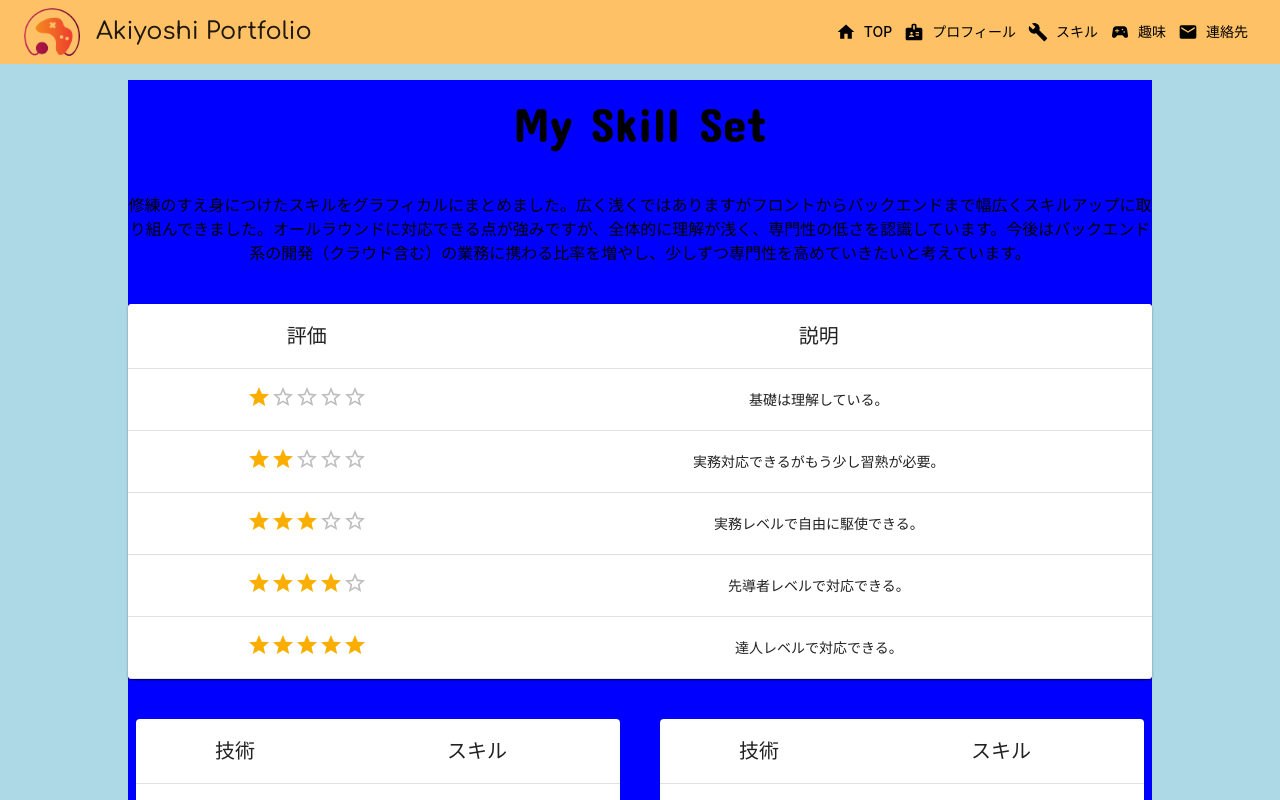
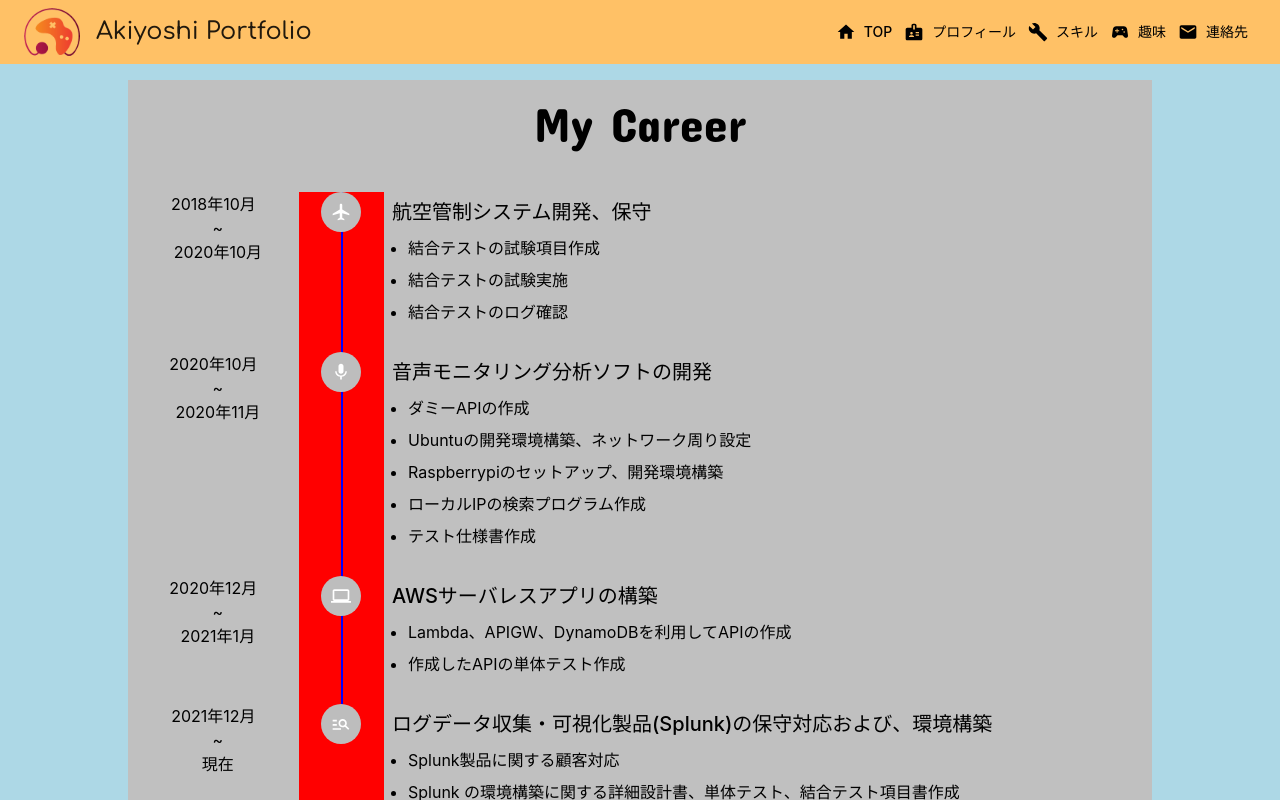
Before and after one commit to Akiyoshi999/portfolio-site, a Next.js app: page /skill in a window 1280 px wide. Shown: the top 800 px of the page. Built offline with nearby package versions, Linux system fonts and the light colour scheme; a web font is replaced by a local one.

Commit message:
経歴ページの雛形作成

```diff
--- /dev/null
+++ b/src/components/data/const/careerItems.js
@@ -0,0 +1,50 @@
+import AirplanemodeActiveIcon from "@mui/icons-material/AirplanemodeActive";
+import MicIcon from "@mui/icons-material/Mic";
+import ComputerIcon from "@mui/icons-material/Computer";
+import ManageSearchIcon from "@mui/icons-material/ManageSearch";
+
+const careers = [
+  {
+    date: { before: "2018-10", after: "2020-10" },
+    icon: <AirplanemodeActiveIcon fontSize="inherit" />,
+    title: "航空管制システム開発、保守",
+    contents: [
+      "結合テストの試験項目作成",
+      "結合テストの試験実施",
+      "結合テストのログ確認",
+    ],
+  },
+  {
+    date: { before: "2020-10", after: "2020-11" },
+    icon: <MicIcon fontSize="inherit" />,
+    title: "音声モニタリング分析ソフトの開発",
+    contents: [
+      "ダミーAPIの作成",
+      "Ubuntuの開発環境構築、ネットワーク周り設定",
+      "Raspberrypiのセットアップ、開発環境構築",
+      "ローカルIPの検索プログラム作成",
+      "テスト仕様書作成",
+    ],
+  },
+  {
+    date: { before: "2020-12", after: "2021-01" },
+    icon: <ComputerIcon fontSize="inherit" />,
+    title: "AWSサーバレスアプリの構築",
+    contents: [
+      "Lambda、APIGW、DynamoDBを利用してAPIの作成",
+      "作成したAPIの単体テスト作成",
+    ],
+  },
+  {
+    date: { before: "2021-12", after: "" },
+    icon: <ManageSearchIcon fontSize="inherit" />,
+    title: "ログデータ収集・可視化製品(Splunk)の保守対応および、環境構築",
+    contents: [
+      "Splunk製品に関する顧客対応",
+      "Splunk の環境構築に関する詳細設計書、単体テスト、結合テスト項目書作成",
+      "Splunk環境の構築、単体テスト、結合テスト試験実施",
+    ],
+  },
+];
+
+export { careers };
--- /dev/null
+++ b/src/components/layout/Skill/SkillCareer.jsx
@@ -0,0 +1,28 @@
+import { Typography } from "@mui/material";
+import { Box } from "@mui/system";
+import { careers } from "../../data/const/careerItems";
+import CareerItem from "../../ui/Career/CareerItem";
+import SectionBox from "../../ui/Section/SectionBox";
+import SectionTitle from "../../ui/Section/SectionTitle";
+
+const SkillCareer = () => {
+  return (
+    <SectionBox id="skill-career" backgroundColor="silver">
+      <Box textAlign="center">
+        <SectionTitle>My Career</SectionTitle>
+        <Typography variant="body"></Typography>
+      </Box>
+      {careers.map((career, ind) => {
+        return (
+          <CareerItem
+            career={career}
+            lastChildFlg={careers.length - 1 !== ind}
+            key={career.title}
+          />
+        );
+      })}
+    </SectionBox>
+  );
+};
+
+export default SkillCareer;
--- a/src/components/layout/Skill/SkillSet.jsx
+++ b/src/components/layout/Skill/SkillSet.jsx
@@ -10,16 +10,13 @@ import {
   skillDesc,
   skillDescHead,
 } from "../../data/const/skillItems";
+import SectionBox from "../../ui/Section/SectionBox";
 import SectionTitle from "../../ui/Section/SectionTitle";
 import TableItems from "../../ui/table/TableItems";
 
 const SkillSet = () => {
   return (
-    <Box
-      id="my-skill-set"
-      backgroundColor="blue"
-      sx={{ py: 2, width: "80%", margin: "0 auto" }}
-    >
+    <SectionBox id="my-skill-set" backgroundColor="blue">
       <Box className="skill-desc" textAlign="center">
         <SectionTitle>My Skill Set</SectionTitle>
         <Typography variant="body">
@@ -50,9 +47,8 @@ const SkillSet = () => {
             <TableItems head={cerfHead} body={certification} />
           </Grid>
         </Grid>
-        <br />
       </Box>
-    </Box>
+    </SectionBox>
   );
 };
 
--- a/src/components/pages/Skill.jsx
+++ b/src/components/pages/Skill.jsx
@@ -1,15 +1,5 @@
-import { Paper, Typography, Grid } from "@mui/material";
 import { Box } from "@mui/system";
-import {
-  backendSkills,
-  cerfHead,
-  certification,
-  commonHead,
-  devSkills,
-  frontSkills,
-  skillDesc,
-  skillDescHead,
-} from "../data/const/skillItems";
+import SkillCareer from "../layout/Skill/SkillCareer";
 import SkillSet from "../layout/Skill/SkillSet";
 
 export default function Skill() {
@@ -24,45 +14,8 @@ export default function Skill() {
         pt: 2,
       }}
     >
+      <SkillCareer />
       <SkillSet />
-      {/* <Box
-        id="my-skill-set"
-        backgroundColor="blue"
-        sx={{ py: 2, width: "80%", margin: "0 auto" }}
-      >
-        <Box className="skill-desc" textAlign="center">
-          <SectionTitle>My Skill Set</SectionTitle>
-          <Typography variant="body">
-            修練のすえ身につけたスキルをグラフィカルにまとめました。広く浅くではありますがフロントからバックエンドまで幅広くスキルアップに取り組んできました。オールラウンドに対応できる点が強みですが、全体的に理解が浅く、専門性の低さを認識しています。今後はバックエンド系の開発（クラウド含む）の業務に携わる比率を増やし、少しずつ専門性を高めていきたいと考えています。
-          </Typography>
-          <Box
-            mt={5}
-            component={Paper}
-            // sx={{ width: "80%", margin: "0 auto" }}
-            // alignItems="center"
-          >
-            <TableItems head={skillDescHead} body={skillDesc} />
-          </Box>
-          <Grid container rowSpacing={5} columnSpacing={5} px={1} py={5}>
-            <Grid xs={12} md={6} item>
-              <TableItems head={commonHead} body={frontSkills} />
-            </Grid>
-            <Grid xs={12} md={6} item>
-              <TableItems head={commonHead} body={frontSkills} />
-            </Grid>
-            <Grid xs={12} md={6} item>
-              <TableItems head={commonHead} body={backendSkills} />
-            </Grid>
-            <Grid xs={12} md={6} item>
-              <TableItems head={commonHead} body={devSkills} />
-            </Grid>
-            <Grid xs={12} md item>
-              <TableItems head={cerfHead} body={certification} />
-            </Grid>
-          </Grid>
-          <br />
-        </Box>
-      </Box> */}
     </Box>
   );
 }
--- /dev/null
+++ b/src/components/ui/Career/CareerItem.jsx
@@ -0,0 +1,95 @@
+import {
+  Avatar,
+  Grid,
+  List,
+  ListItem,
+  ListItemText,
+  Typography,
+} from "@mui/material";
+
+const yearMonth = (targetDate) => {
+  const date = new Date(targetDate);
+  if (isNaN(date)) {
+    return "現在";
+  }
+  const [year, month] = [date.getFullYear(), date.getMonth() + 1];
+  return `${year}年${month}月`;
+};
+const term = ({ before, after }) => {
+  const beforeDate = yearMonth(before);
+  const afterDate = yearMonth(after);
+
+  return `${beforeDate}
+  ~
+  ${afterDate}`;
+};
+
+const boderStyle = {
+  position: "absolute",
+  content: '""',
+  top: 0,
+  left: "50%",
+  height: "100%",
+  borderLeft: "2px solid blue",
+};
+
+const CareerItem = ({ career, lastChildFlg }) => {
+  return (
+    <Grid
+      key={career.date}
+      container
+      sx={{
+        minHeight: "100px",
+      }}
+    >
+      <Grid item xs={2} textAlign="center">
+        <Typography sx={{ whiteSpace: "pre-wrap" }}>
+          {term(career.date)}
+        </Typography>
+      </Grid>
+      <Grid
+        item
+        xs={1}
+        sx={{
+          bgcolor: "red",
+          position: "relative",
+          "&::before": lastChildFlg ? boderStyle : "",
+        }}
+        display="flex"
+        justifyContent="center"
+      >
+        <Avatar>{career.icon}</Avatar>
+      </Grid>
+      <Grid className="career" item xs={9}>
+        <List
+          sx={{
+            pl: 1,
+            pb: 3,
+            listStyleType: "disc",
+          }}
+          disablePadding
+        >
+          <ListItem className="career-title" disablePadding>
+            <ListItemText>
+              <Typography variant="h6">{career.title}</Typography>
+            </ListItemText>
+          </ListItem>
+          {career.contents.map((content) => (
+            <ListItem key={content} disablePadding sx={{ pl: 2 }}>
+              <ListItemText
+                key={content}
+                sx={{
+                  display: "list-item",
+                }}
+              >
+                {content}
+              </ListItemText>
+            </ListItem>
+          ))}
+        </List>
+      </Grid>
+    </Grid>
+  );
+};
+
+export default CareerItem;
--- /dev/null
+++ b/src/components/ui/Section/SectionBox.jsx
@@ -0,0 +1,10 @@
+import { Box } from "@mui/material";
+import { styled } from "@mui/system";
+
+const CustomMenu = (props) => (
+  <Box {...props} sx={{ py: 2, width: "80%", margin: "0 auto" }}>
+    {props.children}
+  </Box>
+);
+
+export default styled(CustomMenu)({});
```
